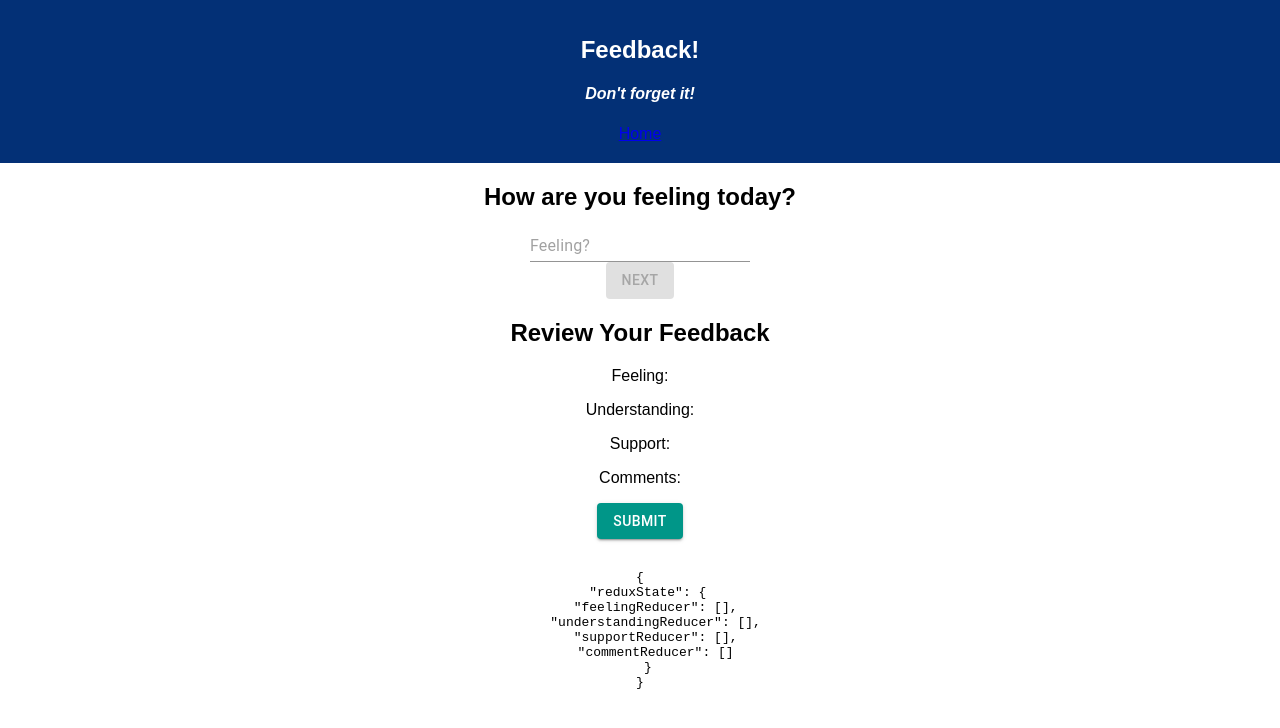
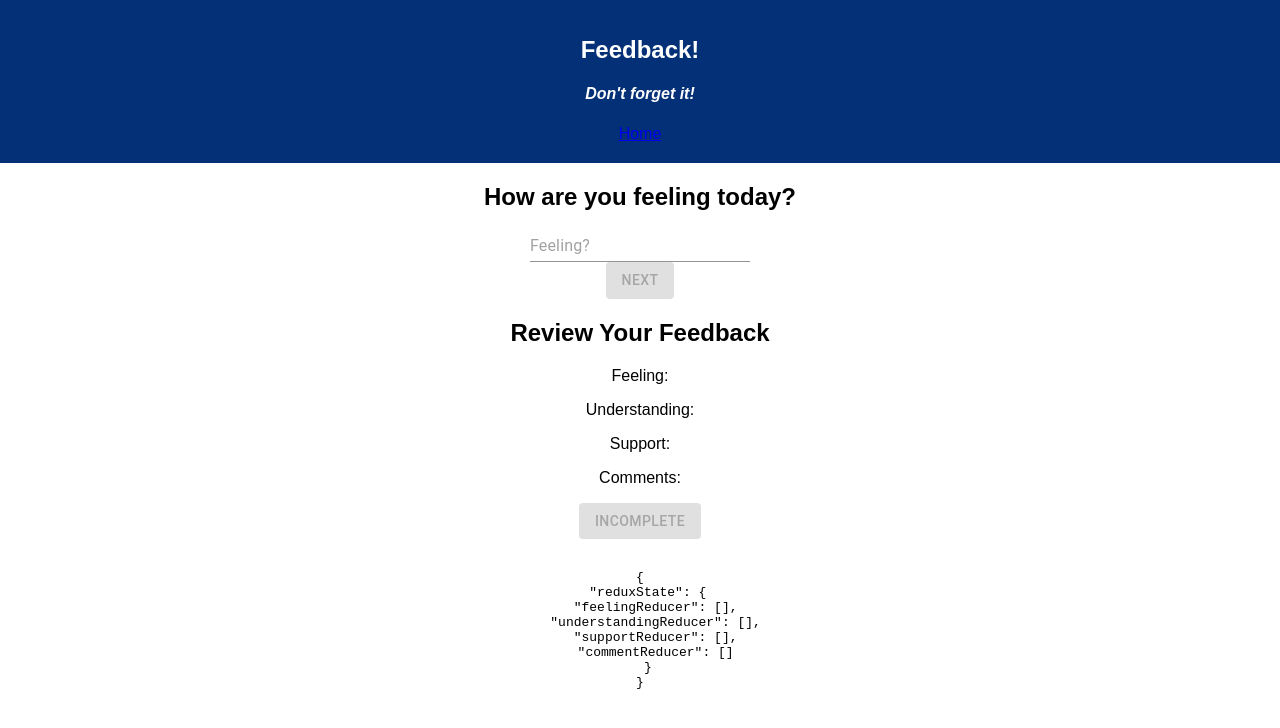
Before and after one commit to mkbaker/redux-feedback-loop, a React (Create React App) app: page / in a window 1280 px wide. Shown: the top 728 px of the page. Built offline with nearby package versions, Linux system fonts and the light colour scheme.

Commit message:
disable button until on url /submit

```diff
--- a/src/components/ReviewYourFeedback/ReviewYourFeedback.js
+++ b/src/components/ReviewYourFeedback/ReviewYourFeedback.js
@@ -1,6 +1,9 @@
 import React, { Component } from 'react';
 import { connect } from 'react-redux';
 import axios from "axios";
+//to link to first page, import link component
+// import { HashRouter as Router, Route, Link } from 'react-router-dom';
+import { withRouter } from 'react-router';
 
 //material ui
 import Button from '@material-ui/core/button';
@@ -45,6 +48,17 @@ class ReviewYourFeedback extends Component {
             <p>Support: {this.props.reduxState.supportReducer}</p>
             <p>Comments: {this.props.reduxState.commentReducer}</p>
 
+            {this.props.location.pathname === "/" ||
+            this.props.location.pathname === "/understanding" ||
+            this.props.location.pathname === "/support" ||
+            this.props.location.pathname === "/comments" ? (
+              <>
+                <Button variant="contained" disabled={true}>
+                  Incomplete
+                </Button>
+              </>
+            ) : (
+              <>
                 <Button
                   //disabled={!isEnabled}
                   onClick={this.handleClick}
@@ -53,6 +67,8 @@ class ReviewYourFeedback extends Component {
                 >
                   Submit
                 </Button>
+              </>
+            )}
           </div>
         );
     }
@@ -62,4 +78,4 @@ const mapReduxStateToProps = (reduxState) => ({
     reduxState: reduxState,
 })
 
-export default connect(mapReduxStateToProps)(ReviewYourFeedback);
+export default withRouter(connect(mapReduxStateToProps)(ReviewYourFeedback));
```
Lines whose indentation alone changed are shown as unchanged.
